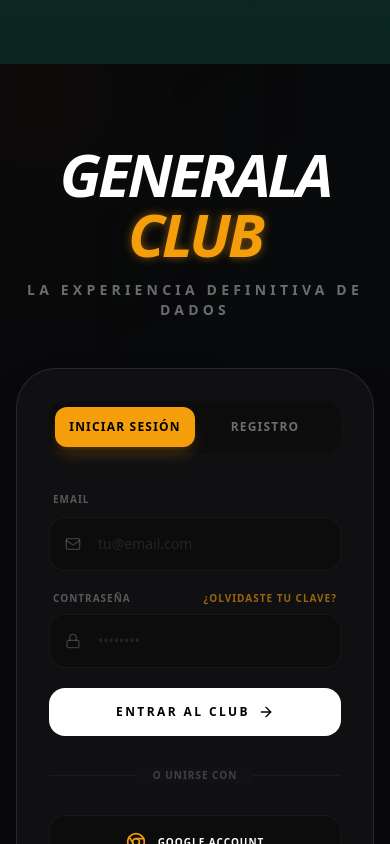
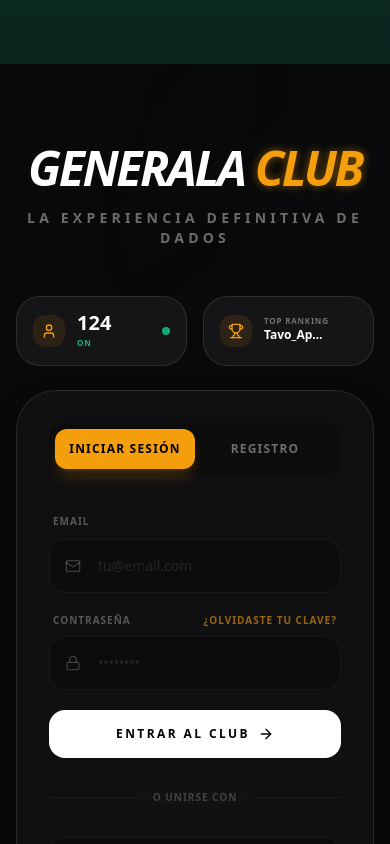
Before and after one commit to pablofabbroni/generala, a Next.js app: page /login in a window 390 px wide. Shown: the top 844 px of the page. Built offline with nearby package versions, Linux system fonts and the light colour scheme; no server answers.

Commit message:
Fix & Refactor: Resolved build error and added mobile UI refinements

```diff
--- a/package.json
+++ b/package.json
@@ -16,6 +16,7 @@
     "@supabase/supabase-js": "^2.98.0",
     "canvas-confetti": "^1.9.4",
     "clsx": "^2.1.1",
+    "date-fns": "^4.1.0",
     "framer-motion": "^12.34.3",
     "howler": "^2.2.4",
     "lucide-react": "^0.474.0",
--- a/src/app/(auth)/login/LoginPageContent.tsx
+++ b/src/app/(auth)/login/LoginPageContent.tsx
@@ -20,6 +20,22 @@ export function LoginPageContent() {
     const router = useRouter()
     const error = searchParams.get('error')
     const setGameMode = useGameStore((s) => s.setGameMode)
+    const [rankingIndex, setRankingIndex] = useState(0)
+
+    const topPlayers = [
+        { pos: 1, name: 'Tavo_Apostador', pts: 12450 },
+        { pos: 2, name: 'Facu_Dices', pts: 11200 },
+        { pos: 3, name: 'Santi_King', pts: 9800 },
+        { pos: 4, name: 'Gabi_Pro', pts: 8500 },
+        { pos: 5, name: 'Mati_Dices', pts: 7200 },
+    ]
+
+    useEffect(() => {
+        const interval = setInterval(() => {
+            setRankingIndex((prev) => (prev + 1) % topPlayers.length)
+        }, 1000)
+        return () => clearInterval(interval)
+    }, [topPlayers.length])
 
     // Example logic to check if user is logged in
     // This will be replaced by actual supabase session check
@@ -75,7 +91,7 @@ export function LoginPageContent() {
                         animate={{ opacity: 1, y: 0 }}
                         transition={{ duration: 0.6 }}
                     >
-                        <h1 className="text-6xl md:text-8xl font-black tracking-tighter uppercase italic leading-none">
+                        <h1 className="text-5xl md:text-8xl font-black tracking-tighter uppercase italic leading-none">
                             Generala <span className="text-amber-500 text-glow-amber">Club</span>
                         </h1>
                         <p className="mt-4 text-sm md:text-lg font-bold tracking-[0.3em] text-white/40 uppercase">
@@ -101,7 +117,7 @@ export function LoginPageContent() {
                             />
 
                             {/* Proactive Placeholders for requested cards */}
-                            <div className="relative overflow-hidden rounded-[2.5rem] border border-white/10 bg-white/5 p-8 flex flex-col justify-between group transition-all hover:border-white/20 h-full">
+                            <div className="hidden md:flex relative overflow-hidden rounded-[2.5rem] border border-white/10 bg-white/5 p-8 flex-col justify-between group transition-all hover:border-white/20 h-full">
                                 <div className="space-y-4">
                                     <div className="flex items-center gap-3 text-amber-500">
                                         <Users className="h-5 w-5" />
@@ -125,7 +141,7 @@ export function LoginPageContent() {
 
                         {/* Extra requested cards: Ranking & Tournaments */}
                         <div className="grid grid-cols-1 md:grid-cols-2 gap-6">
-                            <div className="rounded-[2.5rem] border border-white/10 bg-white/5 p-8 space-y-6">
+                            <div className="hidden md:block rounded-[2.5rem] border border-white/10 bg-white/5 p-8 space-y-6">
                                 <div className="flex items-center justify-between">
                                     <div className="flex items-center gap-2 text-white/60">
                                         <Trophy className="h-4 w-4" />
@@ -134,11 +150,7 @@ export function LoginPageContent() {
                                     <span className="text-[10px] font-bold text-amber-500 uppercase tracking-widest">Semanal</span>
                                 </div>
                                 <div className="space-y-3">
-                                    {[
-                                        { pos: 1, name: 'Tavo_Apostador', pts: 12450 },
-                                        { pos: 2, name: 'Facu_Dices', pts: 11200 },
-                                        { pos: 3, name: 'Santi_King', pts: 9800 },
-                                    ].map((player) => (
+                                    {topPlayers.map((player) => (
                                         <div key={player.pos} className="flex items-center justify-between p-3 rounded-2xl bg-zinc-950/50 border border-white/5">
                                             <div className="flex items-center gap-3">
                                                 <span className={player.pos === 1 ? 'text-amber-500 font-black' : 'text-white/20 font-black'}>{player.pos}</span>
@@ -187,7 +199,47 @@ export function LoginPageContent() {
                     </div>
 
                     {/* Login Form (Right/Bottom) */}
-                    <div className="lg:col-span-5 order-1 lg:order-2">
+                    <div className="lg:col-span-5 order-1 lg:order-2 space-y-6">
+                        {/* Mobile Mini Cards Row */}
+                        <div className="flex lg:hidden gap-4">
+                            <div className="flex-1 rounded-3xl border border-white/10 bg-white/5 p-4 flex items-center justify-between">
+                                <div className="flex items-center gap-3">
+                                    <div className="p-2 rounded-xl bg-amber-500/10 text-amber-500">
+                                        <User className="h-4 w-4" />
+                                    </div>
+                                    <div className="flex flex-col">
+                                        <span className="text-xl font-black text-white leading-none">124</span>
+                                        <span className="text-[8px] font-black text-emerald-500 uppercase tracking-widest mt-1">ON</span>
+                                    </div>
+                                </div>
+                                <div className="h-2 w-2 rounded-full bg-emerald-500 animate-pulse" />
+                            </div>
+
+                            <div className="flex-1 rounded-3xl border border-white/10 bg-white/5 p-4 flex items-center justify-between overflow-hidden">
+                                <div className="flex items-center gap-3 w-full">
+                                    <div className="p-2 rounded-xl bg-amber-500/10 text-amber-500 shrink-0">
+                                        <Trophy className="h-4 w-4" />
+                                    </div>
+                                    <div className="flex flex-col overflow-hidden">
+                                        <span className="text-[8px] font-black text-white/40 uppercase tracking-widest">Top Ranking</span>
+                                        <div className="h-5 relative">
+                                            <AnimatePresence mode="wait">
+                                                <motion.span
+                                                    key={rankingIndex}
+                                                    initial={{ opacity: 0, y: 10 }}
+                                                    animate={{ opacity: 1, y: 0 }}
+                                                    exit={{ opacity: 0, y: -10 }}
+                                                    className="absolute inset-0 text-xs font-black text-white truncate"
+                                                >
+                                                    {topPlayers[rankingIndex].name}
+                                                </motion.span>
+                                            </AnimatePresence>
+                                        </div>
+                                    </div>
+                                </div>
+                            </div>
+                        </div>
+
                         <motion.div
                             initial={{ opacity: 0, x: 20 }}
                             animate={{ opacity: 1, x: 0 }}
--- a/src/app/tournaments/page.tsx
+++ b/src/app/tournaments/page.tsx
@@ -5,8 +5,8 @@ import { createClient } from '@/lib/supabase/client'
 import { Trophy, Calendar, Users, DollarSign, ArrowLeft, Loader2 } from 'lucide-react'
 import { Button } from '@/components/ui/Button'
 import { TournamentCountdown } from '@/components/tournaments/TournamentCountdown'
-import Header from '@/components/layout/Header'
-import PageContainer from '@/components/layout/PageContainer'
+import { Navbar } from '@/components/layout/Navbar'
+import { PageContainer } from '@/components/layout/PageContainer'
 import { useRouter } from 'next/navigation'
 import { format } from 'date-fns'
 import { es } from 'date-fns/locale'
@@ -74,7 +74,7 @@ export default function TournamentLobby() {
 
     return (
         <main className="min-h-screen bg-[#09090b]">
-            <Header />
+            <Navbar />
             <PageContainer>
                 <div className="py-12 space-y-12">
                     <div className="flex items-center justify-between">
```
Also changed, not shown: 1 other file (tests, documents, lock files or other folders).
